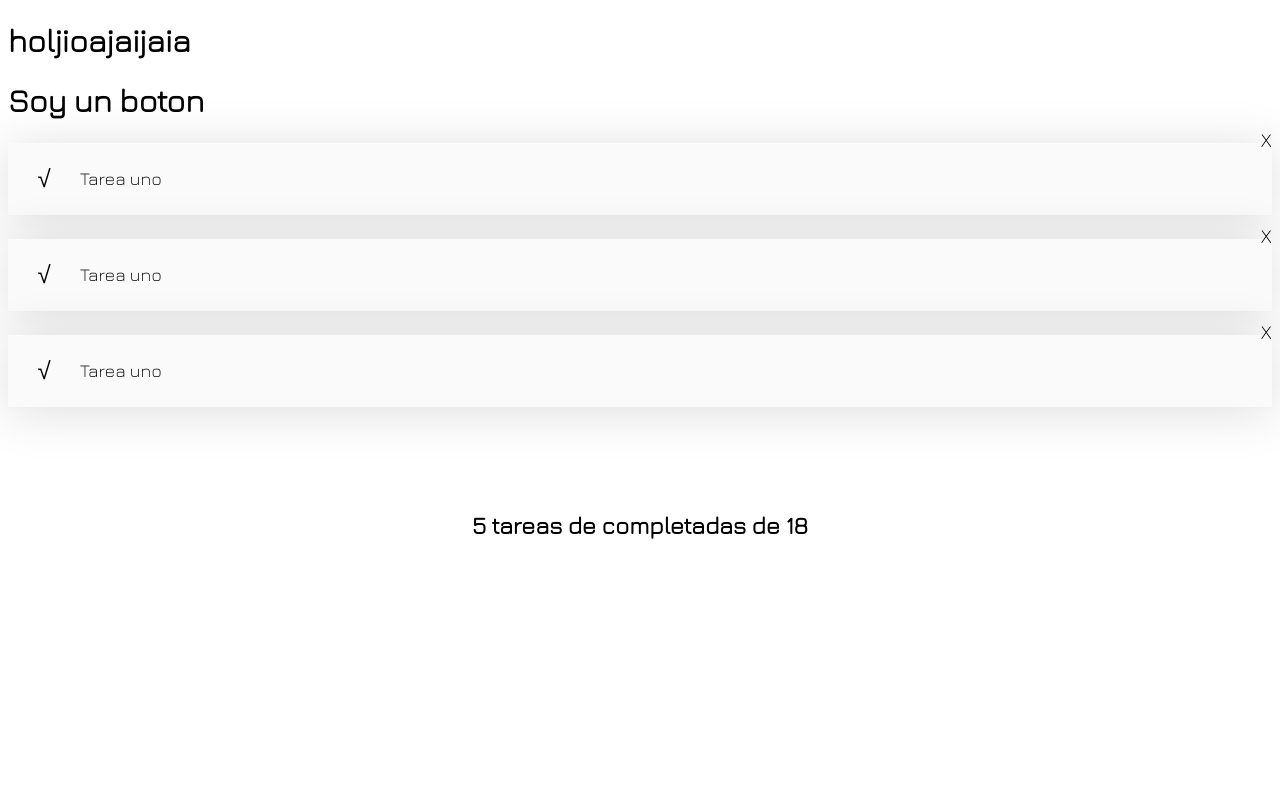
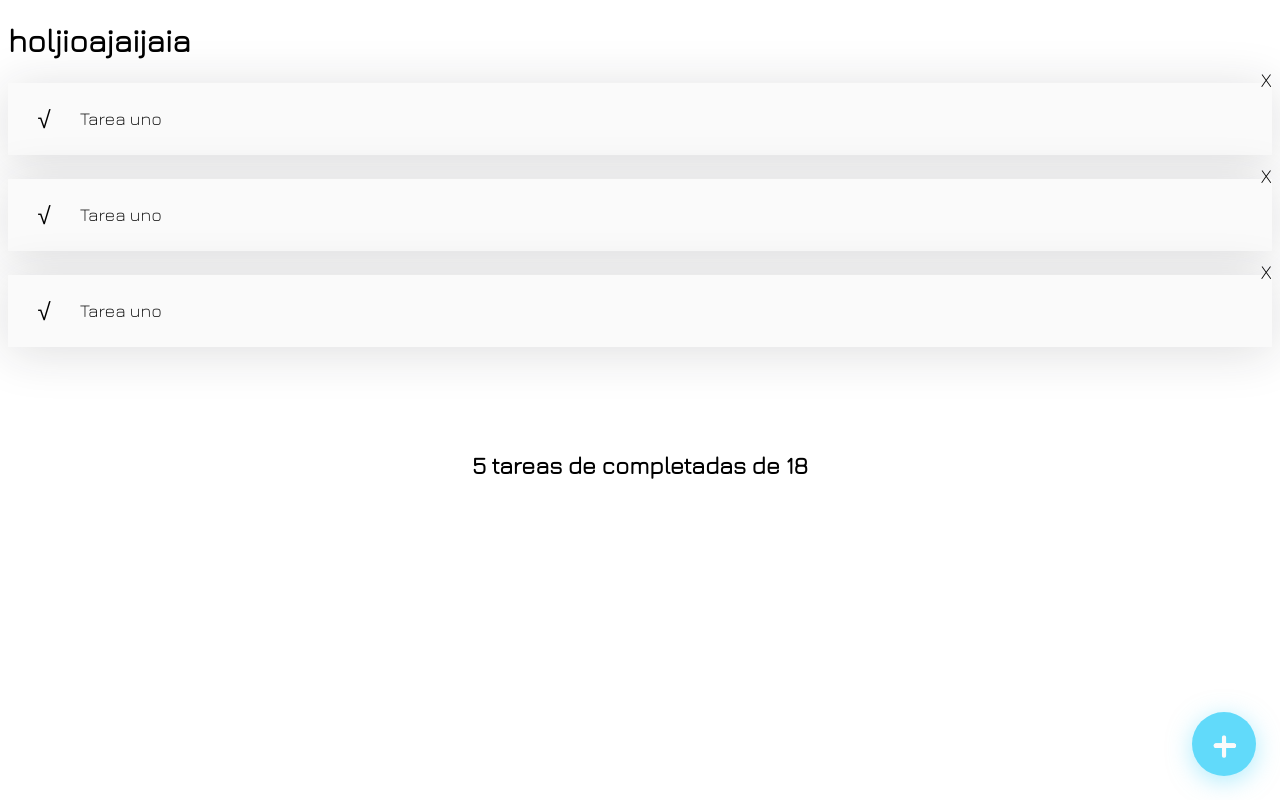
Before and after one commit to bonnesbaby14/tasktodo, a React (Create React App) app: page / in a window 1280 px wide. Built offline with nearby package versions, Linux system fonts and the light colour scheme.

Commit message:
estilos del boton

```diff
--- a/src/componentes/BotonNuevo.js
+++ b/src/componentes/BotonNuevo.js
@@ -1,10 +1,36 @@
 import React from "react";
 
-const BotonNuevo=()=>{
+
+const style = {
+    boton: {
+        backgroundColor: "#61DAFA",
+        boxShadow: "0px 5px 25px rgba(97, 218, 250, 0.5)",
+        border: "none",
+        borderRadius: "50%",
+        cursor: "pointer",
+        fontSize: "50px",
+        position: "fixed",
+        bottom: "24px",
+        right: "24px",
+        fontWeight: "bold",
+        color: "#FAFAFA",
+        display: "flex",
+        justifyContent: "center",
+        alignItems: "center",
+        height: "64px",
+        width: "64px",
+        transform: "rotate(0)",
+        transition: ".3s ease",
+        ":hover": {
+            transform: "rotate(224deg)"
+        }
+    }
+}
+const BotonNuevo = () => {
 
     return (
 
-<h1>Soy un boton</h1>
+        <butttom style={style.boton}>+</butttom>
 
     );
 }
```
